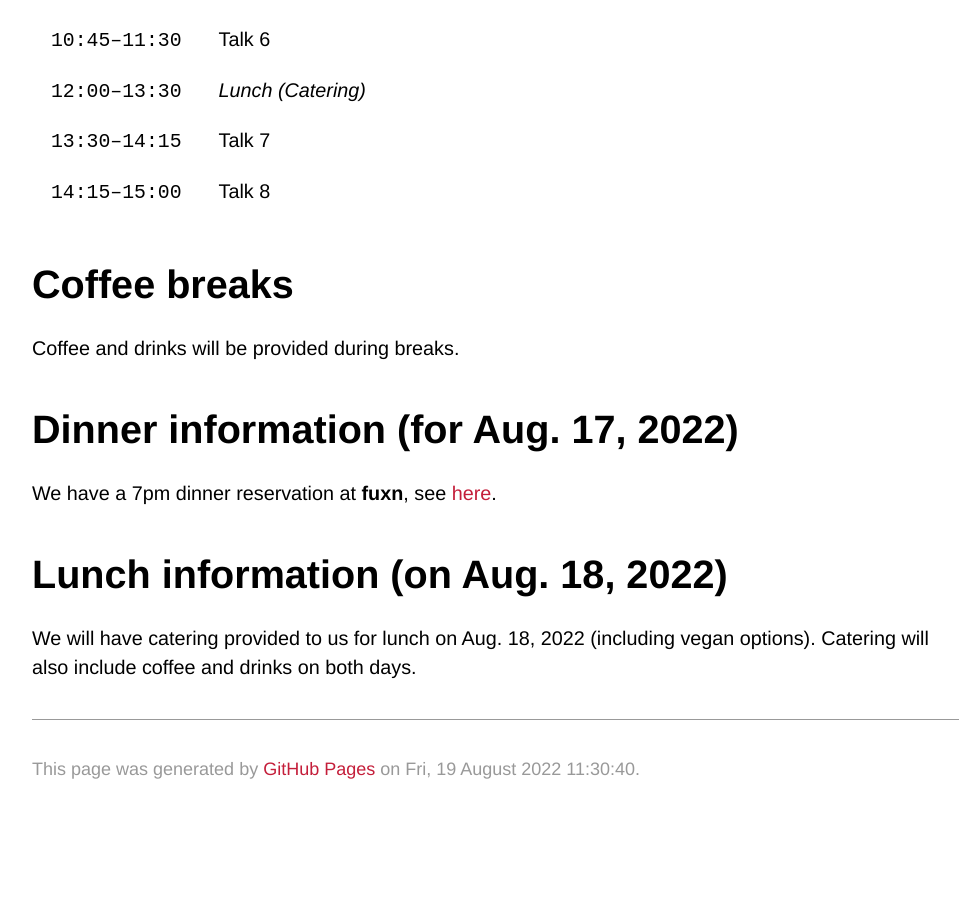
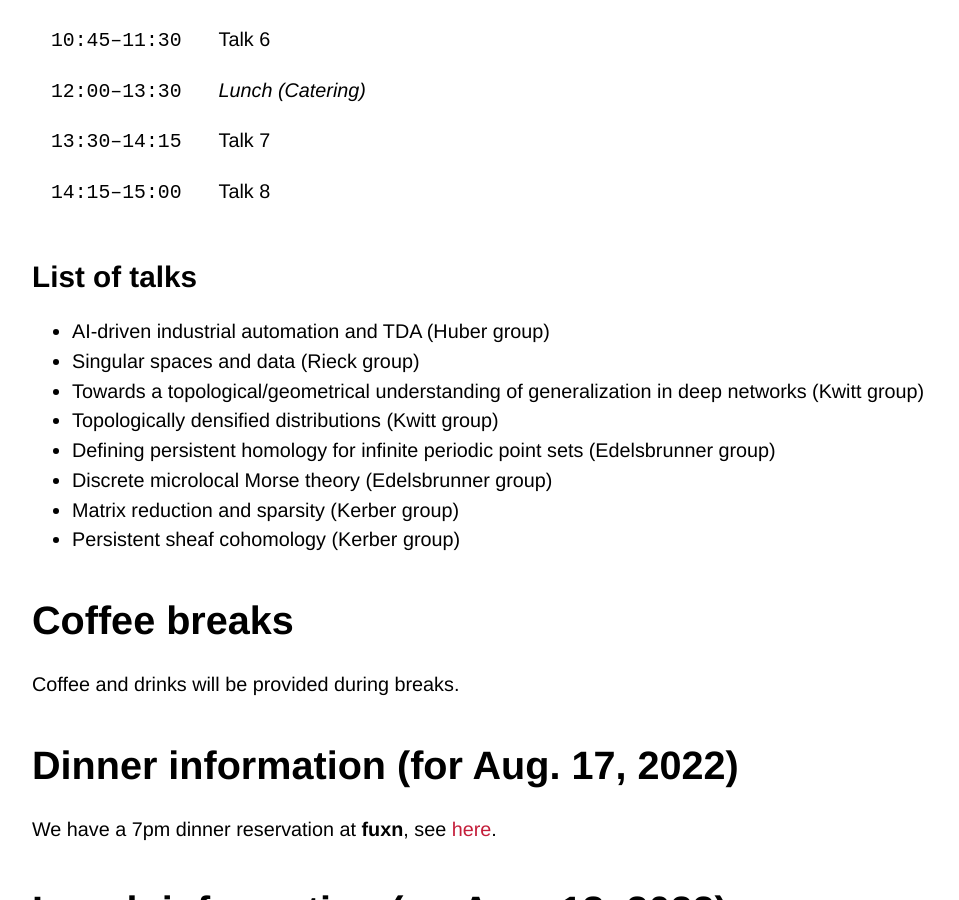
Before and after one commit to biannual-austrian-tda/biannual-austrian-tda-22.github.io, a Jekyll site: the page built from schedule.md, in a window 1280 px wide and 900 px high, scrolled down 1281 px. Shown: the whole window, without its empty margins (140-1099 px from the left). Built offline with Jekyll 4.4.1, drawn with Linux system fonts in a browser that asks for light colours; some web fonts are replaced; our own code applies the rules of GitHub Pages for plain Markdown files; before the commit the page ends 2100 px from its top, so only the background shows below that.

Commit message:
UPD: talk titles

```diff
--- a/schedule.md
+++ b/schedule.md
@@ -30,6 +30,16 @@ in Central European Time (CET) in a 24h format. Each talk should be around
 | <span style="font-family: monospace;">13:30--14:15</span>  | Talk 7           |
 | <span style="font-family: monospace;">14:15--15:00</span>  | Talk 8           |
 
+## List of talks
+
+- AI-driven industrial automation and TDA (Huber group)
+- Singular spaces and data (Rieck group)
+- Towards a topological/geometrical understanding of generalization in deep networks (Kwitt group)
+- Topologically densified distributions (Kwitt group)
+- Defining persistent homology for infinite periodic point sets (Edelsbrunner group)
+- Discrete microlocal Morse theory (Edelsbrunner group)
+- Matrix reduction and sparsity (Kerber group)
+- Persistent sheaf cohomology (Kerber group)
 
 # Coffee breaks
 
@@ -42,5 +52,4 @@ We have a 7pm dinner reservation at **fuxn**, see [here](https://fuxn.at/).
 
 # Lunch information (on Aug. 18, 2022)
 
-We will have catering provided to us for lunch on Aug. 18, 2022 (including vegan options).
-Catering will also include coffee and drinks on both days.
+We will have catering provided to us for lunch on Aug. 18, 2022 (including vegan options). Catering will also include coffee and drinks on both days.
```
